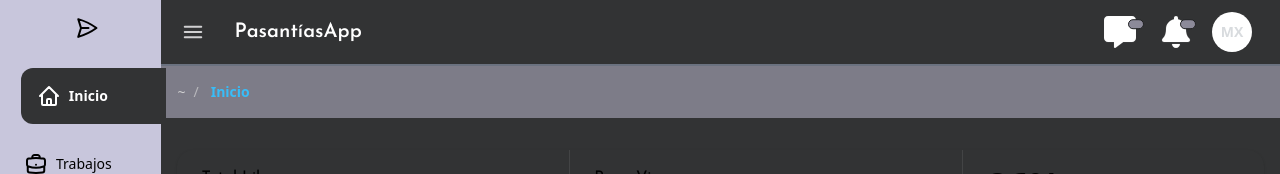
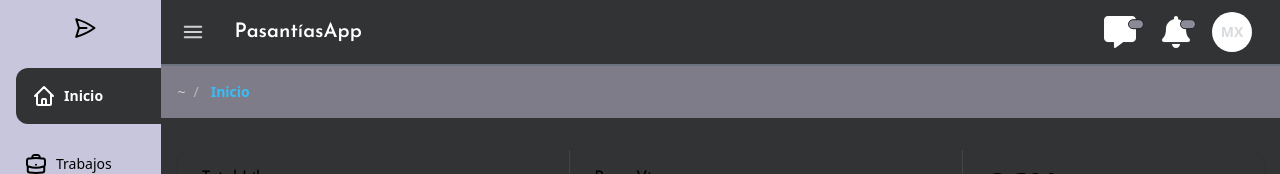
Before and after one commit to esteban-florez/novaship, a Next.js app: page / in a window 1280 px wide. Shown: the top 174 px of the page. Built offline with nearby package versions, Linux system fonts and the light colour scheme.

Commit message:
Active link padding changed

```diff
--- a/components/layout/Aside.tsx
+++ b/components/layout/Aside.tsx
@@ -7,7 +7,7 @@ interface RouteProps {
 }
 
 const activeLink =
-  "ms-[0.8rem] w-full rounded-l-xl bg-base-100 py-2 font-bold text-white"
+  "ms-[0.5rem] w-full rounded-l-xl bg-base-100 py-2 font-bold text-white"
 
 export default function Aside() {
   const router = usePathname()
```
